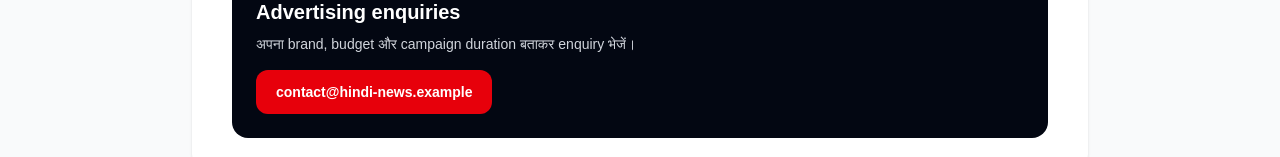
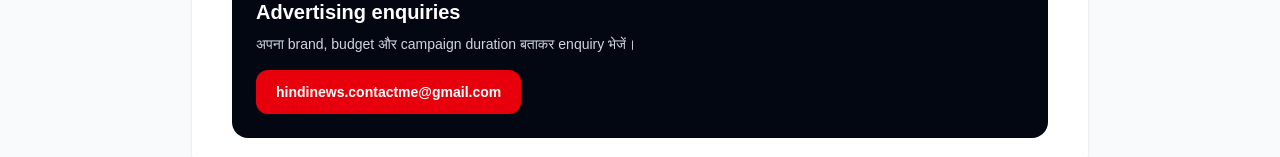
Before and after one commit to bhoopendramandoliya786-source/hindi-news, a Next.js app: page /advertise in a window 1280 px wide. Shown: the part 703-860 px from the top of the page. Built offline with nearby package versions, Linux system fonts and the light colour scheme; no server answers.

Commit message:
Set official contact email for advertising inquiries

```diff
--- a/app/advertise/page.tsx
+++ b/app/advertise/page.tsx
@@ -4,7 +4,7 @@ export const metadata = {
 };
 
 export default function AdvertisePage() {
-  const email = process.env.NEXT_PUBLIC_ADVERTISING_EMAIL || "contact@hindi-news.example";
+  const email = process.env.NEXT_PUBLIC_ADVERTISING_EMAIL || "hindinews.contactme@gmail.com";
 
   return (
     <main className="min-h-screen bg-gray-50 py-10">
```
